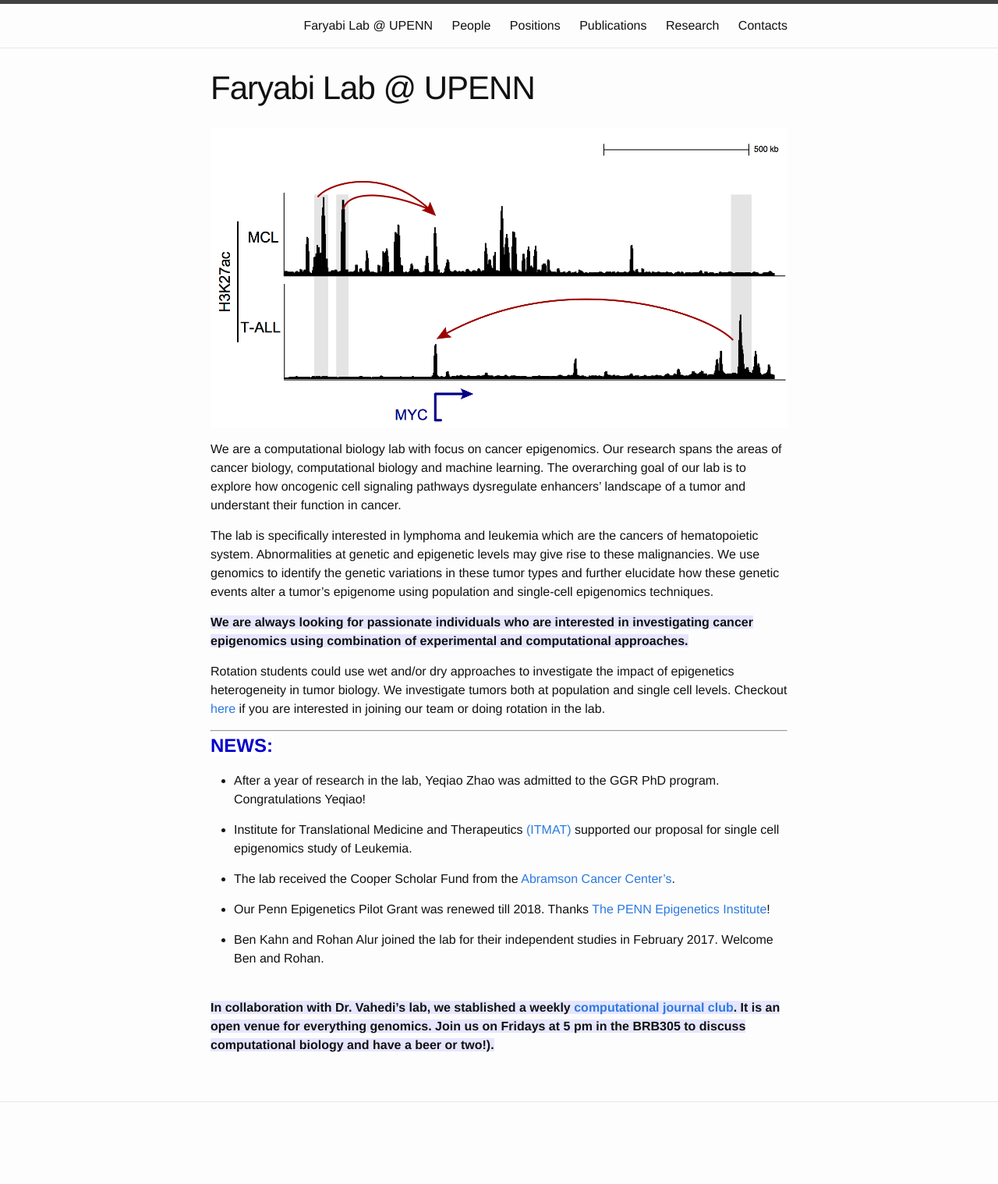
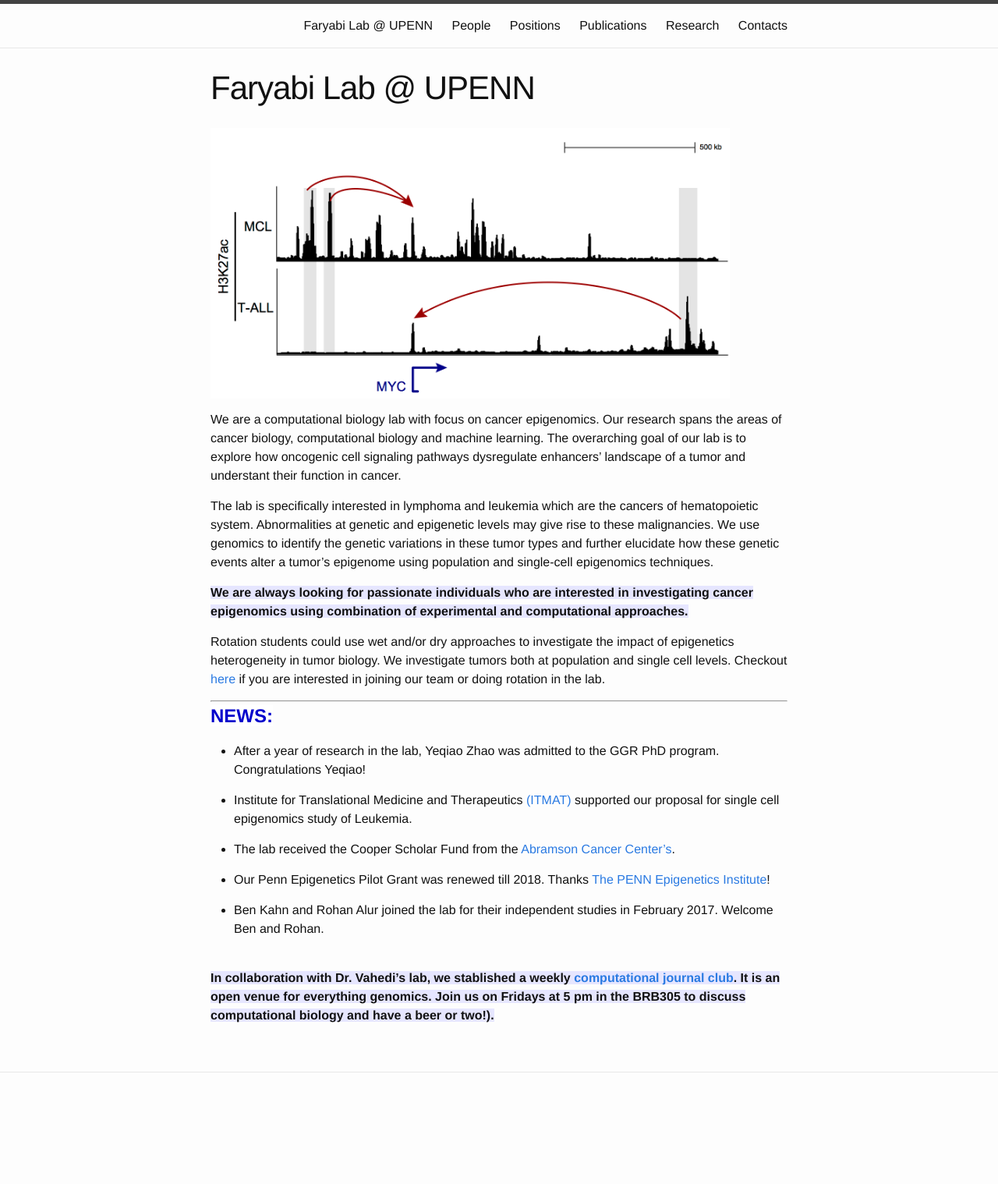
Before and after one commit to faryabib/faryabib.github.io, a Jekyll site: the page built from index.md, in a window 1280 px wide. Shown: the whole page at 78% size. Built offline with Jekyll 4.4.1, drawn with Linux system fonts in a browser that asks for light colours; after the commit the page ends 1480 px from its top, so only the background shows below that.

Commit message:
V2 fixed few typos

```diff
--- a/index.md
+++ b/index.md
@@ -4,7 +4,7 @@ title: Faryabi Lab @ UPENN
 permalink: /index.html
 ---
 
-![enhancer in cancer](assets/T_vs_B_MYC.png)
+![enhancer in cancer](assets/T_vs_B_MYC.png){:height="90%" width="90%"}
 
 We are a computational biology lab with focus on cancer epigenomics. Our research spans the areas of cancer biology, computational biology and machine learning. The overarching goal of our lab is to explore how oncogenic cell signaling pathways dysregulate enhancers' landscape of a tumor and understant their function in cancer.
 
```
